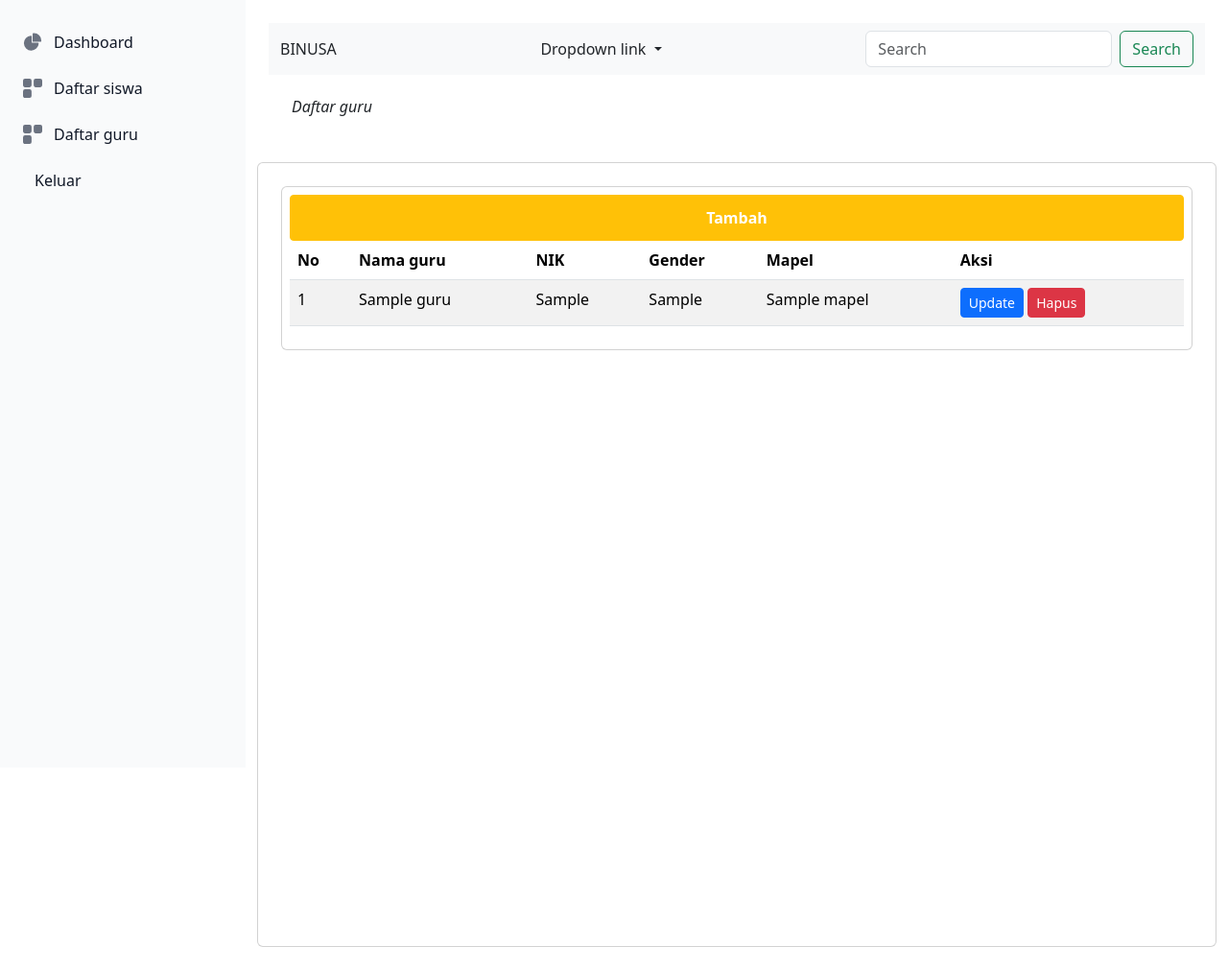
After one commit to daniii71/miniproject, a CodeIgniter app: page /Project/admin/guru in a window 1280 px wide. The commit adds this page. Shown: the whole page at 96% size. Run offline with CodeIgniter, Linux system fonts and the light colour scheme; the visitor is signed in with stand-in values (Sample User, id 1); tables that the repository leaves empty or names only in its code hold one stand-in row (values such as "Sample post"); some libraries are stand-ins or nearby versions.

Commit message:
update mini project codeigniter

```diff
--- a/application/controllers/Admin.php
+++ b/application/controllers/Admin.php
@@ -71,5 +71,63 @@ if ($this->session->userdata('logged_in')!=true) {
       redirect(base_url('admin/ubah_siswa/'.$this->input->post('id_siswa')));
     }
   }
+
+
+
+ public function guru()
+ {
+    $data['guru'] = $this->m_model->get_data('guru')->result();
+  $this->load->view('admin/guru', $data);
+ }
+ public function hapus_guru($id)
+ {
+     $this->m_model->delete('guru', 'id_guru', $id);
+     redirect(base_url('admin/guru'));
+ }
+ public function tambah_guru()
+ {
+    $data['mapel'] = $this->m_model->get_data('mapel')->result();
+  $this->load->view('admin/Tambah_guru', $data);
+ }
+
+ public function aksi_Tambah_guru()
+ {
+    $data = [
+        'nama_guru' => $this->input->post('nama'),
+        'nisn' => $this->input->post('nisn'),
+        'gender' => $this->input->post('gender'),
+        'id_mapel' => $this->input->post('mapel'),
+    ];
+    $this->m_model->tambah_data('guru', $data);
+    redirect(base_url('admin/guru'));
+ }
+
+ public function ubah_guru($id){
+  $data['guru']=$this->m_model->get_by_id('guru', 'id_guru', $id)->result();
+  $data['mapel']=$this->m_model->get_data('mapel')->result();
+  $this->load->view('admin/ubah_guru', $data);
+}
+
+ public function aksi_ubah_guru()
+ {
+    $data = array (
+        'nama_guru' => $this->input->post('nama'),
+        'nisn' => $this->input->post('nisn'),
+        'gender' => $this->input->post('gender'),
+        'id_mapel' => $this->input->post('mapel'),
+    );
+    $eksekusi=$this->m_model->ubah_data
+    ('guru', $data, array('id_guru'=>$this->input->post('id_guru')));
+    if($eksekusi)
+    {
+      $this->session->set_flashdata('sukses', 'berhasil');
+      redirect(base_url('admin/guru'));
+    }
+    else{
+      $this->session->set_flashdata('error', 'gagal..');
+      redirect(base_url('admin/ubah_guru/'.$this->input->post('id_guru')));
+    }
+  }
+
 }
 ?>
--- a/application/helpers/my_helper.php
+++ b/application/helpers/my_helper.php
@@ -9,4 +9,14 @@ function tampil_full_kelas_byid($id)
         return $stmt;
     }
 }
+function tampil_mapel($id)
+{
+    $ci =& get_instance();
+    $ci->load->database();
+    $result = $ci->db->where('id',$id)->get('mapel');
+    foreach ($result->result() as $c) {
+        $stmt= $c->nama_mapel;
+        return $stmt;
+    }
+}
 ?>
--- /dev/null
+++ b/application/views/admin/guru.php
@@ -0,0 +1,179 @@
+<!DOCTYPE html>
+<html lang="en">
+
+<head>
+    <meta charset="UTF-8">
+    <meta name="viewport" content="width=device-width, initial-scale=1.0">
+    <title>guru</title>
+    <script src="https://cdn.tailwindcss.com"></script>
+    <link href="https://cdn.jsdelivr.net/npm/bootstrap@5.3.1/dist/css/bootstrap.min.css" rel="stylesheet"
+        integrity="sha384-4bw+/aepP/YC94hEpVNVgiZdgIC5+VKNBQNGCHeKRQN+PtmoHDEXuppvnDJzQIu9" crossorigin="anonymous">
+    <script src="https://cdn.jsdelivr.net/npm/bootstrap@5.3.1/dist/js/bootstrap.bundle.min.js"
+        integrity="sha384-HwwvtgBNo3bZJJLYd8oVXjrBZt8cqVSpeBNS5n7C8IVInixGAoxmnlMuBnhbgrkm" crossorigin="anonymous">
+    </script>
+
+</head>
+
+<body>
+    <button data-drawer-target=" default-sidebar" data-drawer-toggle="default-sidebar" aria-controls="default-sidebar"
+        type="button"
+        class="inline-flex items-center p-2 mt-2 ml-3 text-sm text-gray-500 rounded-lg sm:hidden hover:bg-gray-100 focus:outline-none focus:ring-2 focus:ring-gray-200 dark:text-gray-400 dark:hover:bg-gray-700 dark:focus:ring-gray-600">
+        <span class="sr-only">Open sidebar</span>
+        <svg class="w-6 h-6" aria-hidden="true" fill="currentColor" viewBox="0 0 20 20"
+            xmlns="http://www.w3.org/2000/svg">
+            <path clip-rule="evenodd" fill-rule="evenodd"
+                d="M2 4.75A.75.75 0 012.75 4h14.5a.75.75 0 010 1.5H2.75A.75.75 0 012 4.75zm0 10.5a.75.75 0 01.75-.75h7.5a.75.75 0 010 1.5h-7.5a.75.75 0 01-.75-.75zM2 10a.75.75 0 01.75-.75h14.5a.75.75 0 010 1.5H2.75A.75.75 0 012 10z">
+            </path>
+        </svg>
+    </button>
+
+    <aside id="default-sidebar"
+        class="fixed top-0 left-0 z-40 w-64 h-screen transition-transform -translate-x-full sm:translate-x-0"
+        aria-label="Sidebar">
+        <div class="h-full px-3 py-4 overflow-y-auto bg-gray-50 dark:bg-gray-800">
+            <ul class="space-y-2 font-medium">
+                <li>
+                    <a href="<?php echo base_url('admin/index') ?>"
+                        class="flex items-center p-2 text-gray-900 rounded-lg dark:text-white hover:bg-gray-100 dark:hover:bg-gray-700 group">
+                        <svg class="w-5 h-5 text-gray-500 transition duration-75 dark:text-gray-400 group-hover:text-gray-900 dark:group-hover:text-white"
+                            aria-hidden="true" xmlns="http://www.w3.org/2000/svg" fill="currentColor"
+                            viewBox="0 0 22 21">
+                            <path
+                                d="M16.975 11H10V4.025a1 1 0 0 0-1.066-.998 8.5 8.5 0 1 0 9.039 9.039.999.999 0 0 0-1-1.066h.002Z" />
+                            <path
+                                d="M12.5 0c-.157 0-.311.01-.565.027A1 1 0 0 0 11 1.02V10h8.975a1 1 0 0 0 1-.935c.013-.188.028-.374.028-.565A8.51 8.51 0 0 0 12.5 0Z" />
+                        </svg>
+                        <span class="ml-3">Dashboard</span>
+                    </a>
+                </li>
+                <li>
+                    <a href="<?php echo base_url('admin/daftar_siswa') ?>"
+                        class="flex items-center p-2 text-gray-900 rounded-lg dark:text-white hover:bg-gray-100 dark:hover:bg-gray-700 group">
+                        <svg class="flex-shrink-0 w-5 h-5 text-gray-500 transition duration-75 dark:text-gray-400 group-hover:text-gray-900 dark:group-hover:text-white"
+                            aria-hidden="true" xmlns="http://www.w3.org/2000/svg" fill="currentColor"
+                            viewBox="0 0 18 18">
+                            <path
+                                d="M6.143 0H1.857A1.857 1.857 0 0 0 0 1.857v4.286C0 7.169.831 8 1.857 8h4.286A1.857 1.857 0 0 0 8 6.143V1.857A1.857 1.857 0 0 0 6.143 0Zm10 0h-4.286A1.857 1.857 0 0 0 10 1.857v4.286C10 7.169 10.831 8 11.857 8h4.286A1.857 1.857 0 0 0 18 6.143V1.857A1.857 1.857 0 0 0 16.143 0Zm-10 10H1.857A1.857 1.857 0 0 0 0 11.857v4.286C0 17.169.831 18 1.857 18h4.286A1.857 1.857 0 0 0 8 16.143v-4.286A1.857 1.857 0 0 0 6.143 10Zm10 0h-4.28
+                                d="M6.143 0H1.857A1.857 1.857 0 0 0 0 1.857v4.286C0 7.169.831 8 1.857 8h4.286A1.857 1.857 0 0 0 8 6.143V1.857A1.857 1.857 0 0 0 6.143 0Zm10 0h-4.286A1.857 1.857 0 0 0 10 1.857v4.286C10 7.169 10.831 8 11.857 8h4.286A1.857 1.857 0 0 0 18 6.143V1.857A1.857 1.857 0 0 0 16.143 0Zm-10 10H1.857A1.857 1.857 0 0 0 0 11.857v4.286C0 17.169.831 18 1.857 18h4.286A1.857 1.857 0 0 0 8 16.143v-4.286A1.857 1.857 0 0 0 6.143 10Zm10 0h-4.286A1.857 1.857 0 0 0 10 11.857v4.286c0 1.026.831 1.857 1.857 1.857h4.286A1.857 1.857 0 0 0 18 16.143v-4.286A1.857 1.857 0 0 0 16.143 10Z" />
+
+                        </svg>
+                        <span class="flex-1 ml-3 whitespace-nowrap">Daftar siswa</span>
+                    </a>
+                </li>
+
+                <li>
+                    <a href="<?php echo base_url('admin/daftar_guru') ?>"
+                        class="flex items-center p-2 text-gray-900 rounded-lg dark:text-white hover:bg-gray-100 dark:hover:bg-gray-700 group">
+                        <svg class="flex-shrink-0 w-5 h-5 text-gray-500 transition duration-75 dark:text-gray-400 group-hover:text-gray-900 dark:group-hover:text-white"
+                            aria-hidden="true" xmlns="http://www.w3.org/2000/svg" fill="currentColor"
+                            viewBox="0 0 18 18">
+                            <path
+                                d="M6.143 0H1.857A1.857 1.857 0 0 0 0 1.857v4.286C0 7.169.831 8 1.857 8h4.286A1.857 1.857 0 0 0 8 6.143V1.857A1.857 1.857 0 0 0 6.143 0Zm10 0h-4.286A1.857 1.857 0 0 0 10 1.857v4.286C10 7.169 10.831 8 11.857 8h4.286A1.857 1.857 0 0 0 18 6.143V1.857A1.857 1.857 0 0 0 16.143 0Zm-10 10H1.857A1.857 1.857 0 0 0 0 11.857v4.286C0 17.169.831 18 1.857 18h4.286A1.857 1.857 0 0 0 8 16.143v-4.286A1.857 1.857 0 0 0 6.143 10Zm10 0h-4.28
+                                d="M6.143 0H1.857A1.857 1.857 0 0 0 0 1.857v4.286C0 7.169.831 8 1.857 8h4.286A1.857 1.857 0 0 0 8 6.143V1.857A1.857 1.857 0 0 0 6.143 0Zm10 0h-4.286A1.857 1.857 0 0 0 10 1.857v4.286C10 7.169 10.831 8 11.857 8h4.286A1.857 1.857 0 0 0 18 6.143V1.857A1.857 1.857 0 0 0 16.143 0Zm-10 10H1.857A1.857 1.857 0 0 0 0 11.857v4.286C0 17.169.831 18 1.857 18h4.286A1.857 1.857 0 0 0 8 16.143v-4.286A1.857 1.857 0 0 0 6.143 10Zm10 0h-4.286A1.857 1.857 0 0 0 10 11.857v4.286c0 1.026.831 1.857 1.857 1.857h4.286A1.857 1.857 0 0 0 18 16.143v-4.286A1.857 1.857 0 0 0 16.143 10Z" />
+
+                        </svg>
+                        <span class="flex-1 ml-3 whitespace-nowrap">Daftar guru</span>
+                    </a>
+                </li>
+                <li>
+
+                    <a href="<?php echo base_url('Login/logout'); ?>"
+                        class="flex items-center p-2 text-gray-900 rounded-lg dark:text-white hover:bg-gray-100 dark:hover:bg-gray-700 group">
+
+                        <span class="flex-1 ml-3 whitespace-nowrap">Keluar</span>
+                    </a>
+                </li>
+            </ul>
+        </div>
+    </aside>
+    <div class="p-4 sm:ml-64">
+    <nav class="navbar bg-body-tertiary">
+            <div class="container-fluid">
+                <a href="">BINUSA</a>
+                <div class="nav-item dropdown">
+                    <a class="nav-link dropdown-toggle" href="#" role="button" data-bs-toggle="dropdown"
+                        aria-expanded="false">
+                        Dropdown link
+                    </a>
+                    <div class="dropdown-menu">
+                        <li><a class="dropdown-item" href="#">.......</a></li>
+                        <li><a class="dropdown-item" href="#">.......</a></li>
+                        <li><a class="dropdown-item" href="#">.......</a></li>
+                    </div>
+                </div>
+                <form class="d-flex" role="search">
+                    <input class="form-control me-2" type="search" placeholder="Search" aria-label="Search">
+                    <button class="btn btn-outline-success" type="submit">Search</button>
+                </form>
+            </div>
+        </nav>
+        <h1 class="p-4"><i>Daftar guru</i></h1>
+        <br>
+        <div class="row ">
+            <div class="col-12 card p-2">
+                <div class="card-body min-vh-100  align-items-center">
+                    <div class="card w-100 m-auto p-2">
+                        <table class="table  table-striped">
+                            <thead>
+                                <tr>
+                                    <th scope="col">No </th>
+                                    <th scope="col">Nama guru</th>
+                                    <th scope="col">NIK </th>
+                                    <th scope="col"> Gender </th>
+                                    <th scope="col"> Mapel </th>
+                                    <th scope="col">Aksi</th>
+                                </tr>
+                            </thead>
+                            <tbody>
+                    <?php $no = 0;
+                                foreach ($guru as $row):
+                                    $no++ ?>
+                    <tr>
+                        <td>
+                            <?php echo $no ?>
+                        </td>
+                        <td>
+                            <?php echo $row->nama_guru ?>
+                        </td>
+                        <td>
+                            <?php echo $row->nisn ?>
+                        </td>
+                        <td>
+                            <?php echo $row->gender ?>
+                        </td>
+                        <td>
+                            <?php echo tampil_mapel($row->id_mapel) ?>
+                        </td>
+                        <td class="">
+                            <!-- <a href="" class="btn btn-primary btn-sm">Detail</a>  -->
+                            <a href="<?php echo base_url('admin/ubah_guru/' . $row->id_guru) ?>"class="btn btn-primary btn-sm">Update</a>
+                            <button onClick="hapus(<?php echo $row->id_guru ?>)" class="btn btn-danger btn-sm">Hapus</button>
+                        </td>
+
+                    </tr>
+                    <?php endforeach ?>
+                </tbody>
+                <button class="btn btn-sm btn-warning"><a href="<?php echo base_url('admin/tambah_guru'); ?>" class="btn text-dark fw-bolder text-white">Tambah</a></button>
+        </div>
+        <script>
+    function openNav() {
+        document.getElementById("mySidenav").style.width = "250px";
+        document.getElementsByClassName("content")[0].style.marginLeft = "250px";
+    }
+
+    function closeNav() {
+        document.getElementById("mySidenav").style.width = "0";
+        document.getElementsByClassName("content")[0].style.marginLeft = "0";
+    }
+    function hapus(id) {
+            var yes = confirm('Yakin Di Hapus?');
+            if (yes == true) {
+                window.location.href = "<?php echo base_url('admin/hapus_guru/'); ?>" + id;
+            }
+        }
+    </script>
+    </div>
+</body>
+</html>
+</body>
+</html>
--- a/application/views/home.php
+++ b/application/views/home.php
@@ -48,7 +48,7 @@
                     <div class="card">
                         <div class="container">
                             <img src="https://binusasmg.sch.id/ppdb/logobinusa.png" alt="Logo" class="mb-4 logo">
-                            <h2 class="card-title text-center">SMK BINA NUSANTARA</h2>
+                            <h3 class="card-title text-center">SMK BINA NUSANTARA DEMAK</h3>
                             <hr class="text-light">
                             <div class="d-flex justify-content-center">
                                 <div class="text-center mx-1">
```
Also changed, not shown: application/controllers/Auth.php (+17 -1 lines), application/controllers/Guru.php (added, +17 -0 lines), application/views/admin/tambah_guru.php (added, +80 -0 lines), application/views/admin/ubah_guru.php (added, +75 -0 lines), application/views/auth/login.php (+47 -16 lines), application/views/auth/register.php (+43 -59 lines).
